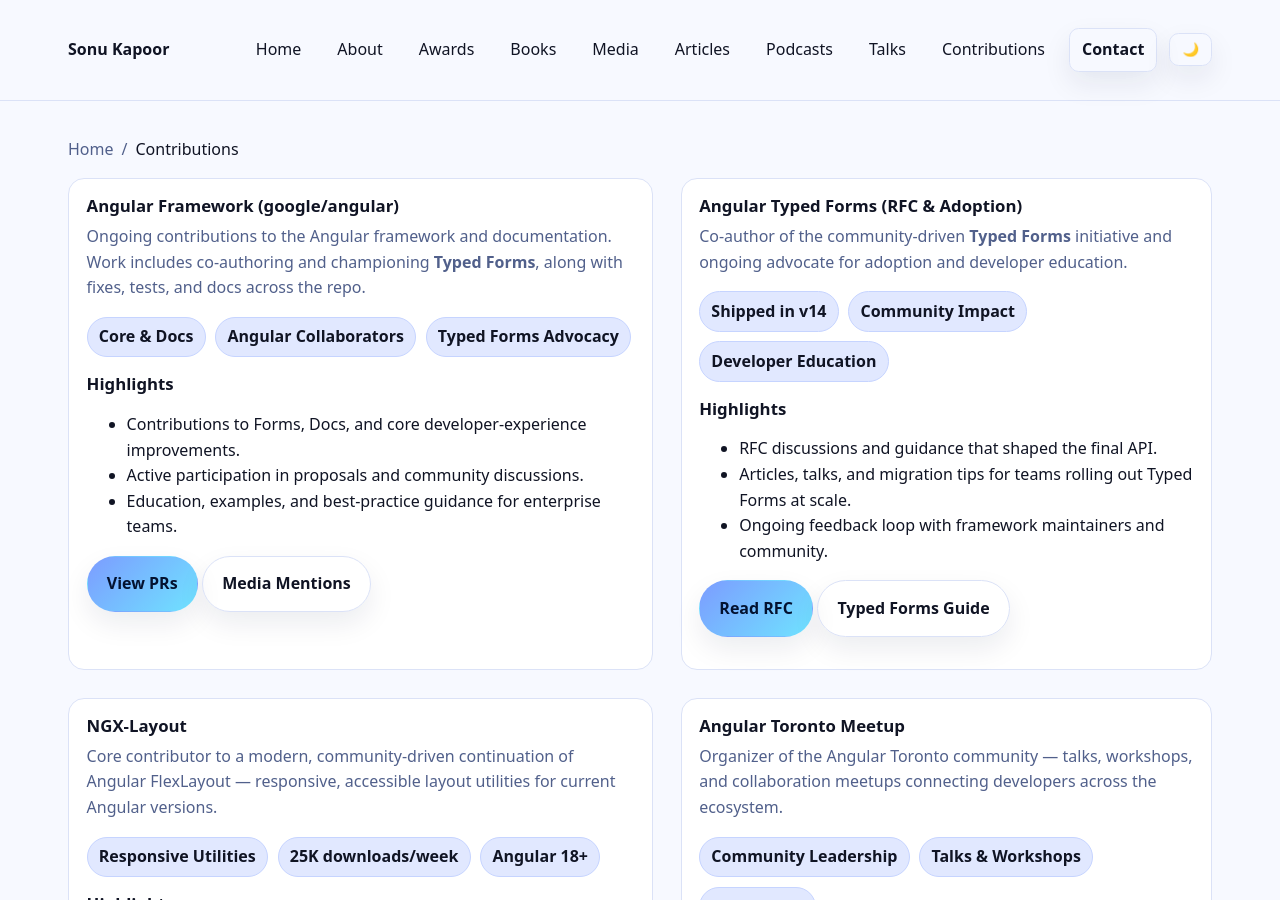
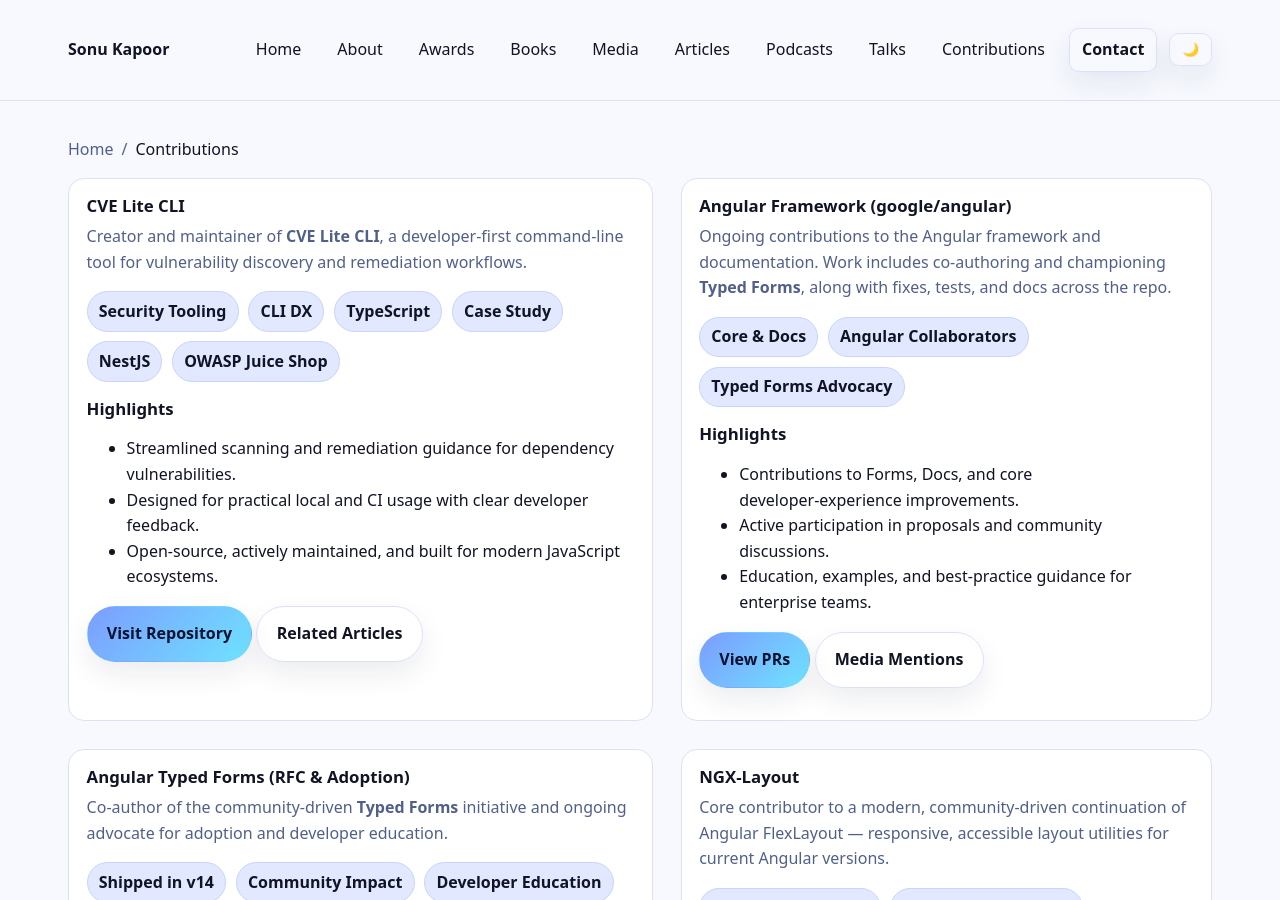
Before and after one commit to sonukapoor/sonukapoor-site.com, a Jekyll site: the page built from contributions.md, in a window 1280 px wide and 900 px high. Built offline with Jekyll 4.4.1, drawn with Linux system fonts in a browser that asks for light colours.

Commit message:
feat: add new article and CVE Lite contribution case studies

```diff
--- a/contributions.md
+++ b/contributions.md
@@ -32,6 +32,18 @@
           position: 1
           item:
             "@type": "SoftwareSourceCode"
+            name: "CVE Lite CLI"
+            codeRepository: "https://github.com/sonukapoor/cve-lite-cli"
+            programmingLanguage: "TypeScript"
+            contributor: { "@id": "https://sonukapoor.com/#person" }
+            url: "https://github.com/sonukapoor/cve-lite-cli"
+            about: { "@id": "https://sonukapoor.com/#person" }
+            potentialAction: { "@type": "ViewAction", target: "https://github.com/sonukapoor/cve-lite-cli" }
+
+        - "@type": "ListItem"
+          position: 2
+          item:
+            "@type": "SoftwareSourceCode"
             name: "Angular Framework (google/angular)"
             codeRepository: "https://github.com/angular/angular"
             programmingLanguage: "TypeScript"
@@ -76,6 +88,35 @@
 ---
 
 <div class="grid grid-2">
+  <!-- CVE Lite CLI -->
+  <section class="card">
+    <h2>CVE Lite CLI</h2>
+    <p class="muted">
+      Creator and maintainer of <strong>CVE Lite CLI</strong>, a developer-first command-line tool for vulnerability discovery and remediation workflows.
+    </p>
+
+    <div class="kickers" style="margin-top:.5rem">
+      <span class="badge">Security Tooling</span>
+      <span class="badge">CLI DX</span>
+      <span class="badge">TypeScript</span>
+      <span class="badge">Case Study</span>
+      <a class="badge" href="https://github.com/sonukapoor/cve-lite-cli/blob/main/docs/case-studies/nestjs.md" target="_blank" rel="noopener">NestJS</a>
+      <a class="badge" href="https://github.com/sonukapoor/cve-lite-cli/blob/main/docs/case-studies/owasp-juice-shop.md" target="_blank" rel="noopener">OWASP Juice Shop</a>
+    </div>
+
+    <h3>Highlights</h3>
+    <ul>
+      <li>Streamlined scanning and remediation guidance for dependency vulnerabilities.</li>
+      <li>Designed for practical local and CI usage with clear developer feedback.</li>
+      <li>Open-source, actively maintained, and built for modern JavaScript ecosystems.</li>
+    </ul>
+
+    <p>
+      <a class="btn" href="https://github.com/sonukapoor/cve-lite-cli" target="_blank" rel="noopener">Visit Repository</a>
+      <a class="btn secondary" href="/articles/">Related Articles</a>
+    </p>
+  </section>
+
   <!-- Angular Framework -->
   <section class="card">
     <h2>Angular Framework (google/angular)</h2>
```
Also changed, not shown: other parts of contributions.md (+3 -3 lines), articles.md (+26 -1 lines).
